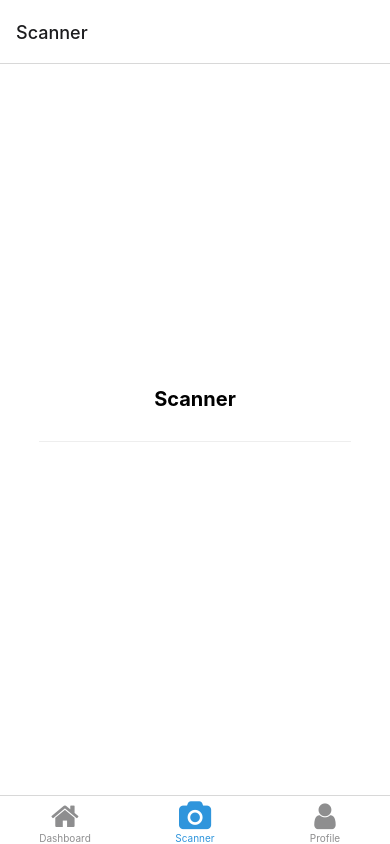
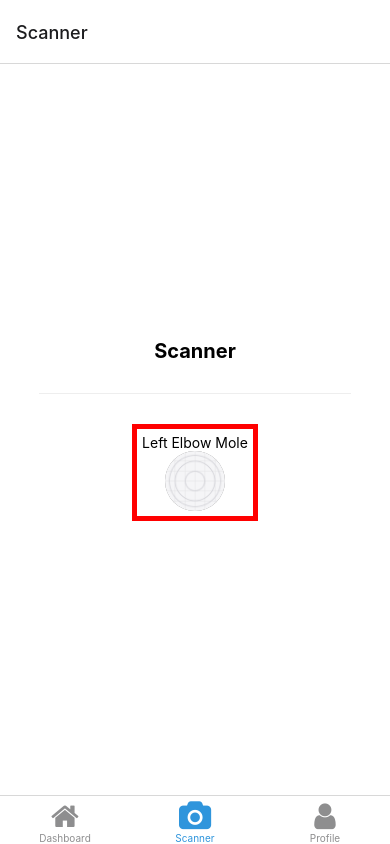
Before and after one commit to reedkellett/SkinSweepApp, a React Native app: screen /Scanner in a window 390 px wide. Built offline with nearby package versions, Linux system fonts and the light colour scheme; what expo-linking would draw is missing.

Commit message:
created component for folder previews

```diff
--- /dev/null
+++ b/components/FolderPreview.tsx
@@ -0,0 +1,30 @@
+import React from "react";
+import { View, Image, Text } from "react-native";
+
+const folderName = "Left Elbow Mole";
+const priority = 1;
+
+export default function FolderPreview() {
+  return (
+    <View
+      style={{
+        flexDirection: "column",
+        alignItems: "center",
+        borderWidth: 5,
+        borderColor: "red",
+        padding: 5,
+      }}
+    >
+      <Text style={{}}>{folderName}</Text>
+      <Image
+        style={{
+          height: 60,
+          width: 60,
+          backgroundColor: "grey",
+          borderRadius: 50,
+        }}
+        source={require("../assets/images/icon.png")}
+      />
+    </View>
+  );
+}
--- a/screens/DashboardScreen.tsx
+++ b/screens/DashboardScreen.tsx
@@ -3,6 +3,7 @@ import { FlatList, StyleSheet } from "react-native";
 
 import { Text, View } from "../components/Themed";
 import { RootTabScreenProps } from "../types";
+import FolderPreview from "../components/FolderPreview";
 
 const dataSource = [
   { key: "1", text: "Entry 1" },
@@ -28,8 +29,9 @@ export default function DashboardScreen({
         darkColor="rgba(255,255,255,0.1)"
       />
       <FlatList
+        style={{}}
         data={dataSource}
-        renderItem={({ item }) => <Text>{item.text}</Text>}
+        renderItem={({ item }) => <FolderPreview></FolderPreview>}
         numColumns={3}
       />
     </View>
--- a/screens/ScannerScreen.tsx
+++ b/screens/ScannerScreen.tsx
@@ -2,6 +2,7 @@ import * as React from "react";
 import { StyleSheet } from "react-native";
 
 import { Text, View } from "../components/Themed";
+import FolderPreview from "../components/FolderPreview";
 
 export default function ScannerScreen() {
   return (
@@ -12,6 +13,7 @@ export default function ScannerScreen() {
         lightColor="#eee"
         darkColor="rgba(255,255,255,0.1)"
       />
+      <FolderPreview></FolderPreview>
     </View>
   );
 }
```
